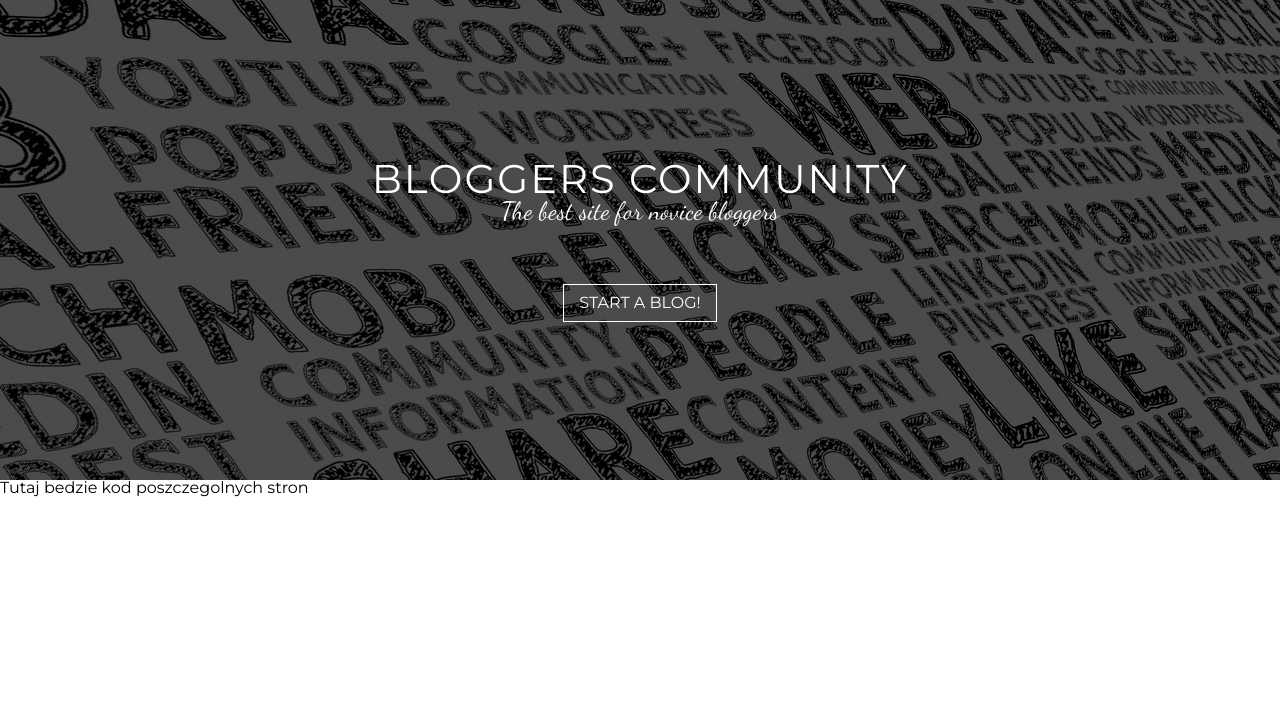
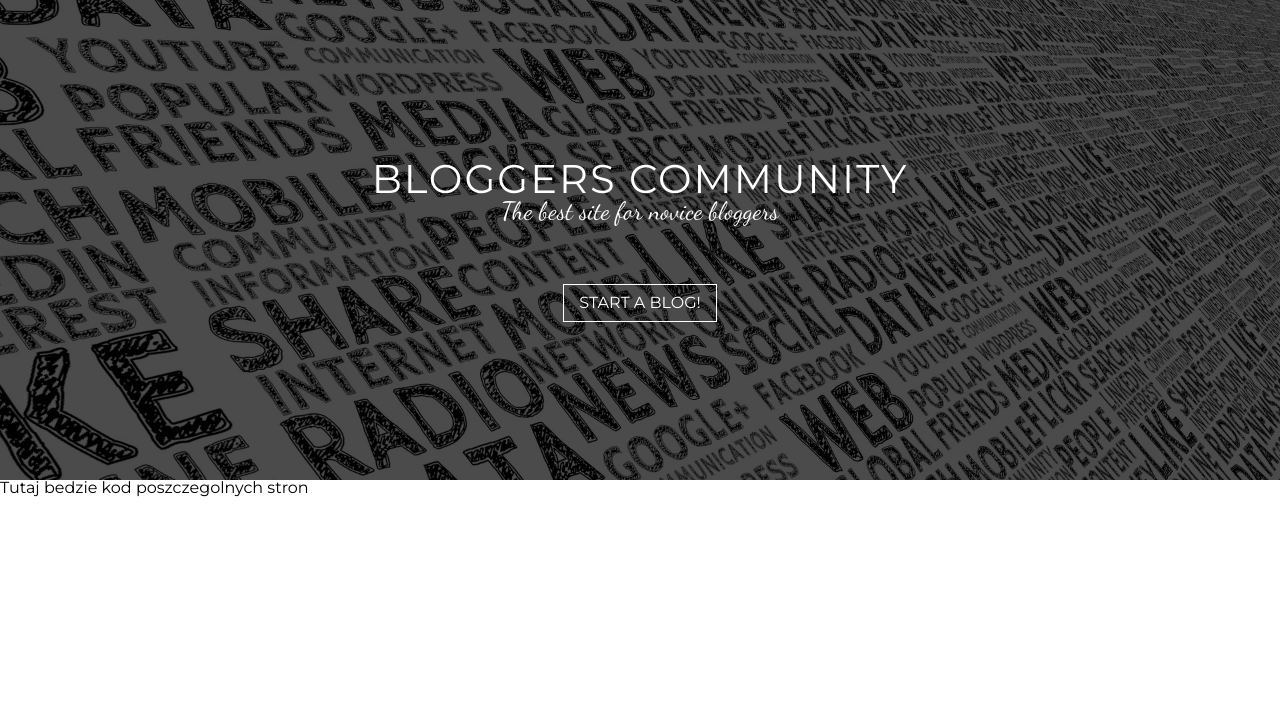
Before and after one commit to KSzostko/Django-Blog, a Django app: page / in a window 1280 px wide. Shown: the part 56-776 px from the top of the page. Run offline with Django 3.2, Linux system fonts and the light colour scheme.

Commit message:
fixed header background

```diff
--- a/app/static/app/css/style.css
+++ b/app/static/app/css/style.css
@@ -169,6 +169,8 @@ body {
 header {
     height: 60vh;
     background-image: url('../img/social-media-1989152_1920.jpg');
+    background-size: cover;
+    background-attachment: fixed;
 }
 
 .welcome {
```
